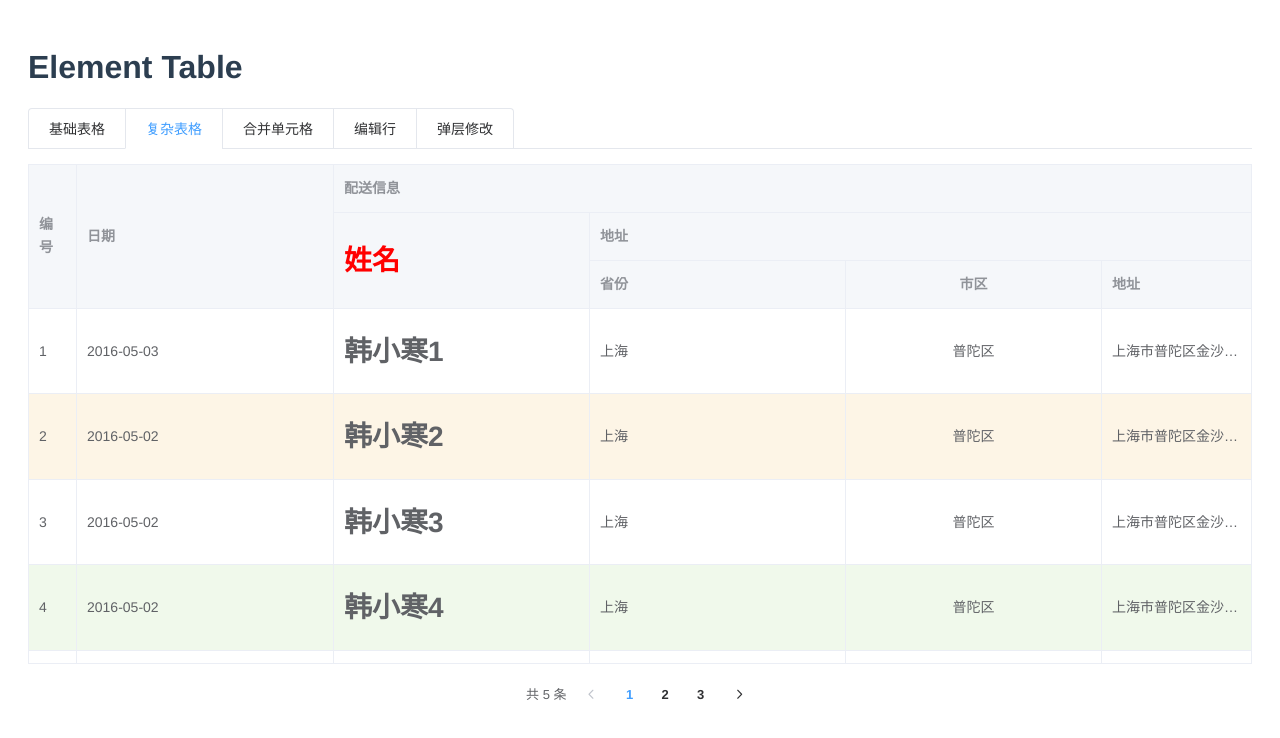
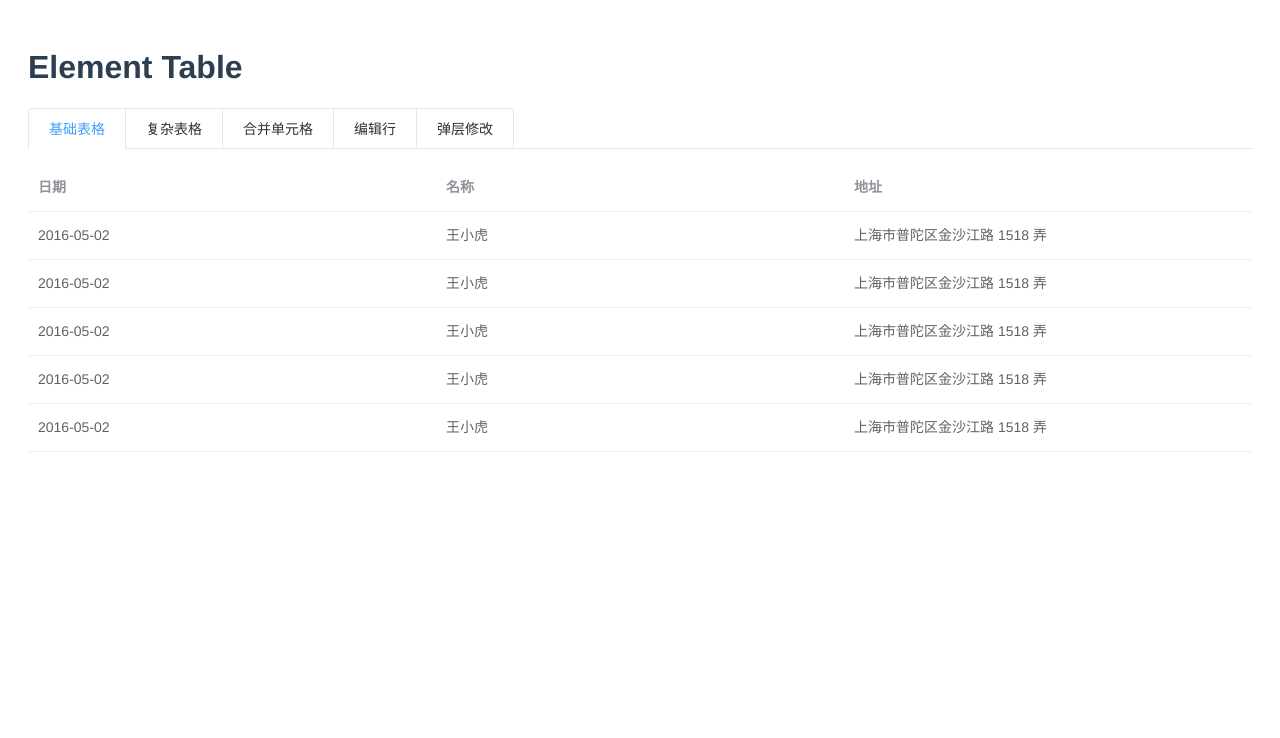
Before and after one commit to IdenPin/element-table, a Vue app: page / in a window 1280 px wide. Shown: the top 738 px of the page. Built offline with nearby package versions, Linux system fonts and the light colour scheme.

Commit message:
chore: some docs

```diff
--- a/examples/App.vue
+++ b/examples/App.vue
@@ -24,7 +24,6 @@
 </template>
 
 <script>
-/* eslint-disable */
 import Demo1 from './demo/Index1'
 import Demo2 from './demo/Index2'
 import Demo3 from './demo/Index3'
@@ -35,7 +34,7 @@ export default {
   name: 'App',
   data () {
     return {
-      activeName: '2'
+      activeName: '1'
     }
   },
   components: {
--- a/examples/demo/Index1.vue
+++ b/examples/demo/Index1.vue
@@ -1,10 +1,8 @@
 <template>
-  <div>
-    <el-table-block :column="tableData.column"
-      :data="[...tableData.data,...tableData.data]"
-      border>
-    </el-table-block>
-  </div>
+  <el-table-block
+    :column="column"
+    :data="rows"
+  />
 </template>
 
 <script>
@@ -12,7 +10,6 @@ export default {
   name: 'Demo',
   data () {
     return {
-      tableData: {
       column: [
         {
           label: '日期',
@@ -27,24 +24,11 @@ export default {
           prop: 'address'
         }
       ],
-        data: [{
+      rows: Array.from({ length: 5 }, (_, index) => ({
         date: '2016-05-02',
         name: '王小虎',
         address: '上海市普陀区金沙江路 1518 弄'
-        }, {
-          date: '2016-05-04',
-          name: '王小虎',
-          address: '上海市普陀区金沙江路 1517 弄'
-        }, {
-          date: '2016-05-01',
-          name: '王小虎',
-          address: '上海市普陀区金沙江路 1519 弄'
-        }, {
-          date: '2016-05-03',
-          name: '王小虎',
-          address: '上海市普陀区金沙江路 1516 弄'
-        }]
-      }
+      }))
     }
   }
 }
--- a/examples/demo/Index5.vue
+++ b/examples/demo/Index5.vue
@@ -33,11 +33,9 @@
           </el-form-item>
         </el-form>
       </div>
-      <div slot="footer"
-        class="dialog-footer">
+      <div slot="footer" class="dialog-footer">
         <el-button @click="dialogVisible = false">取 消</el-button>
-        <el-button type="primary"
-          @click="confirm">确 定</el-button>
+        <el-button type="primary" @click="confirm">确 定</el-button>
       </div>
     </el-dialog>
   </div>
--- a/packages/column/src/Column.vue
+++ b/packages/column/src/Column.vue
@@ -29,8 +29,9 @@
     :filter-method="column.filterMethod"
     :filtered-value="column.filteredValue">
 
-    <template slot="header"
-      slot-scope="scope">
+    <!-- <template slot="header"
+      slot-scope="scope"> -->
+    <template v-slot:header="scope">
       <HRender v-if="column.renderHeader"
         :scope="scope"
         :render="column.renderHeader">
```
Lines whose indentation alone changed are shown as unchanged.
